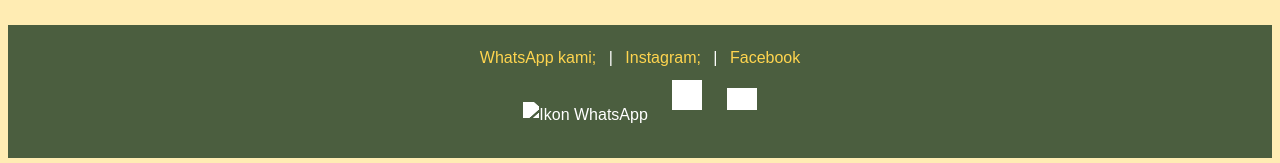
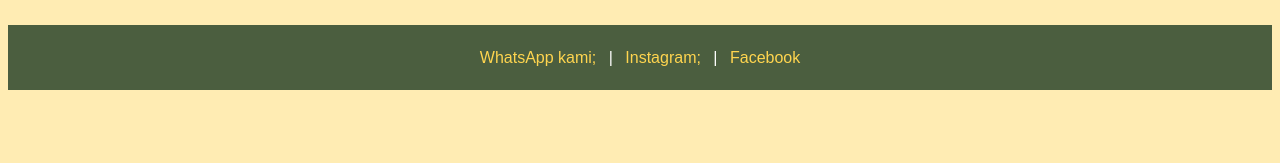
Before and after one commit to aldoyudhamanullang-hash/DapoerNiswah, a plain HTML site: page index.html in a window 1280 px wide. Shown: the part 4678-4841 px from the top of the page. After the commit the page ends 4776 px from the top, so only its background shows below. Drawn offline with Linux system fonts and the light colour scheme; grey boxes are pictures that could not be loaded.

Commit message:
Update index.html

```diff
--- a/index.html
+++ b/index.html
@@ -352,11 +352,6 @@
             <a href="https://www.instagram.com/dapoer_niswah?igsh=bjBnazI0cnFyZXZi" target="_blank">Instagram;</a> |
             <a href="https://m.facebook.com/niswah.lestari/" target="_blank">Facebook</a>
         </div>
-        <div>
-            <img src="whatsapp.png" alt="Ikon WhatsApp" />
-            <img src="instagram.png" alt="Ikon GoFood kecil dengan warna ungu simbol pengantaran" />
-            <img src="fb .png" alt="Ikon GrabFood kecil dengan elemen hijau aplikasinya" />
-        </div>
     </footer>
 
     <script>
```
